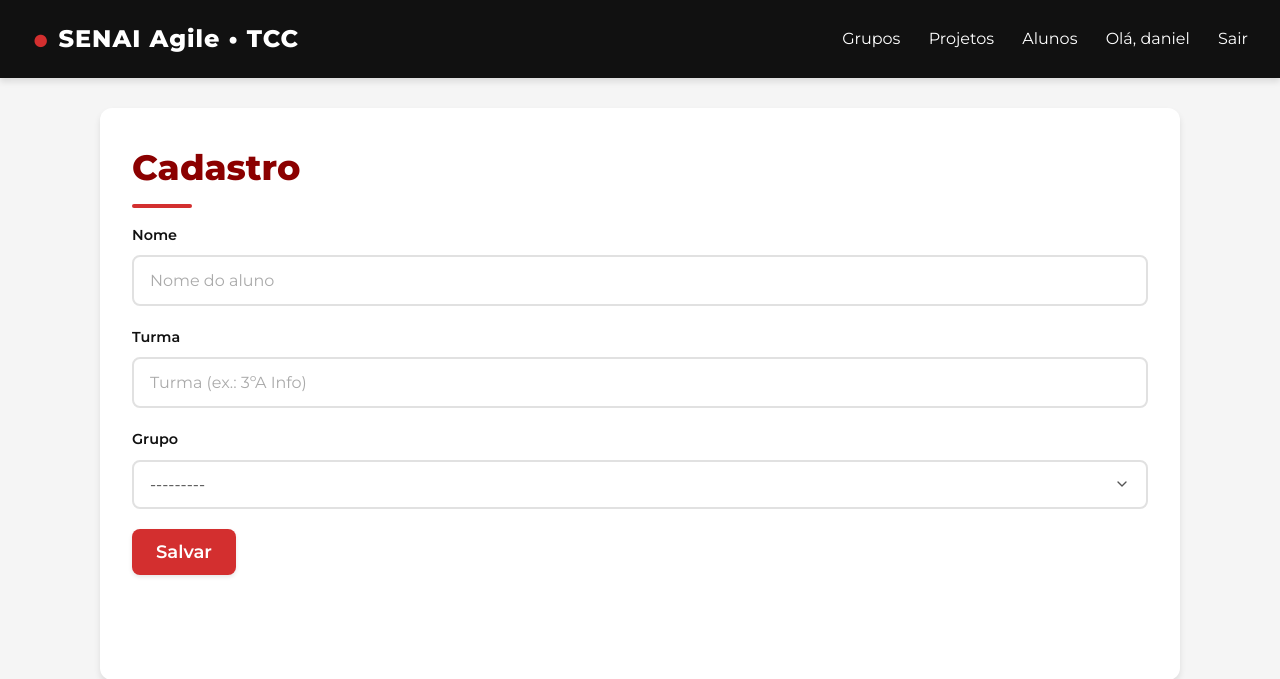
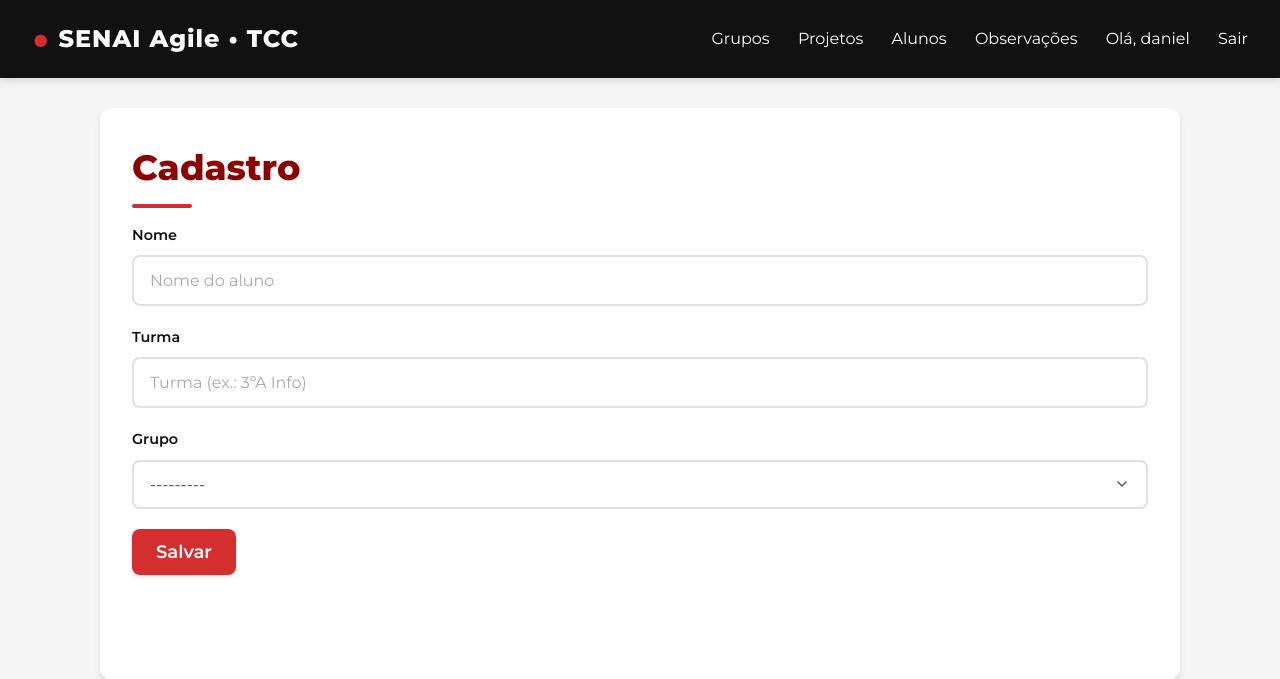
Before and after one commit to danielmeireles1981/SenaiTCC, a Django app: page /produtividade/alunos/novo/ in a window 1280 px wide. Shown: the top 679 px of the page. Run offline with Django 5.2, Linux system fonts and the light colour scheme; a user stored in the database is signed in; data comes from the database, SQL or seed files in the repository.

Commit message:
Observações no Menu

```diff
--- a/produtividade/templates/produtividade/base.html
+++ b/produtividade/templates/produtividade/base.html
@@ -16,6 +16,7 @@
       <a href="{% url 'produtividade:group_list' %}">Grupos</a>
       <a href="{% url 'produtividade:project_list' %}">Projetos</a>
       <a href="{% url 'produtividade:student_list' %}">Alunos</a>
+      <a href="{% url 'produtividade:text_note_create' %}">Observações</a>
       {% if user.is_authenticated %}
         <span class="user">Olá, {{ user.get_username }}</span>
         <a class="logout" href="{% url 'logout' %}">Sair</a>
```
